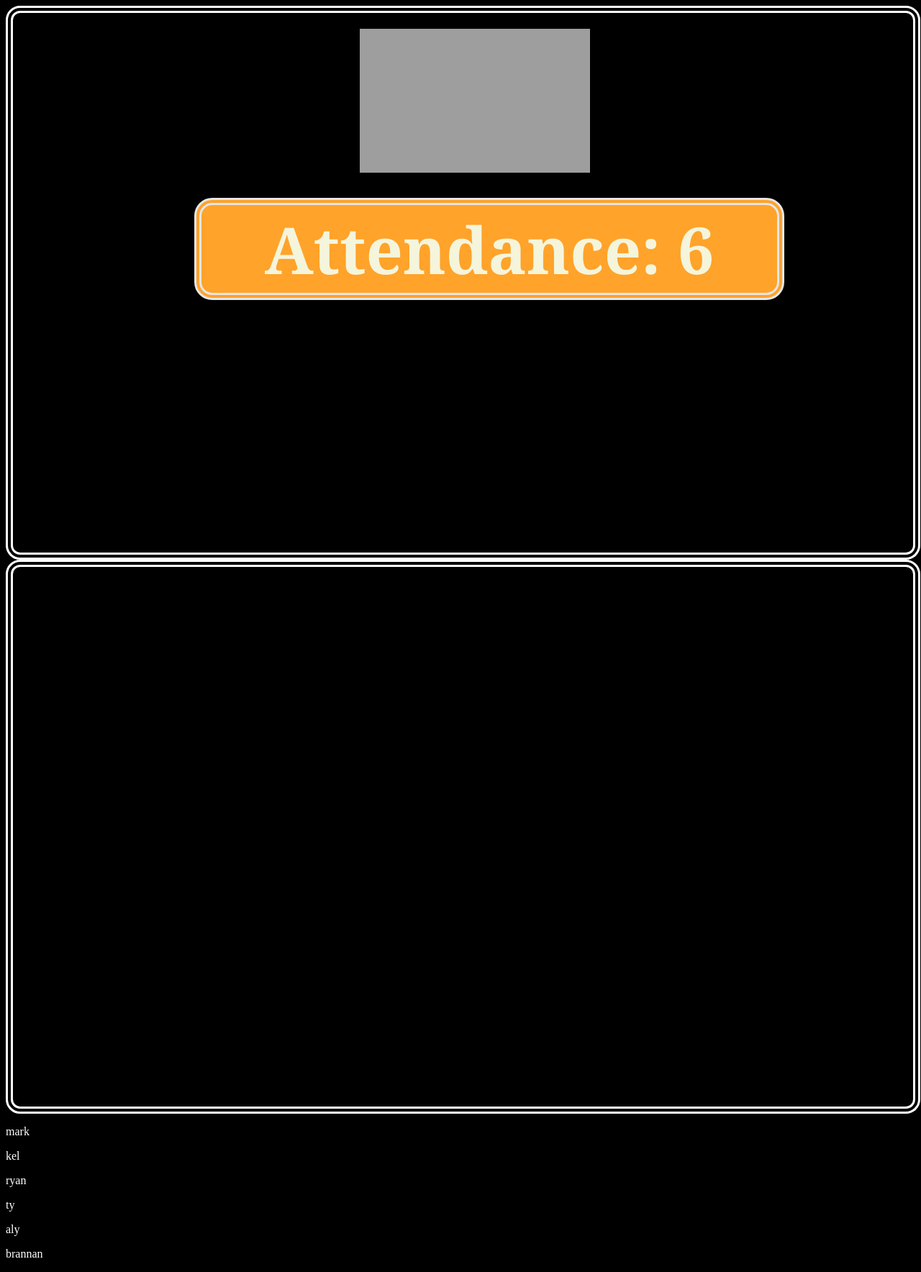
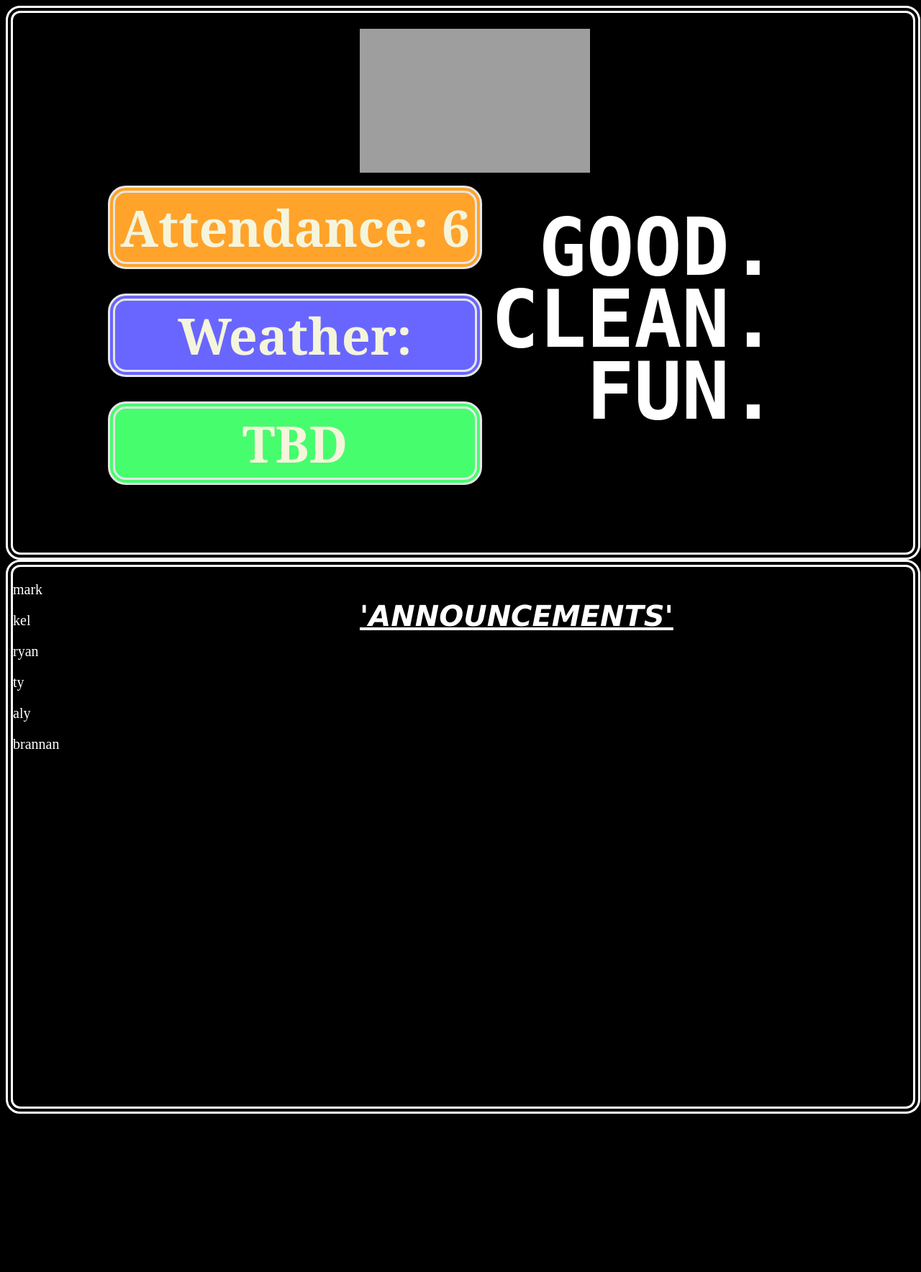
Before and after one commit to Kel-KO/projects, a Flask app: page / in a window 1280 px wide. Shown: the whole page at 72% size. After the commit the page ends 1548 px from the top, so only its background shows below. Run offline with Flask 2, Linux system fonts and the light colour scheme; grey boxes are pictures that could not be loaded.

Commit message:
Update attendance.html

```diff
--- a/TTH_Attendance/OS_Attendance/templates/attendance.html
+++ b/TTH_Attendance/OS_Attendance/templates/attendance.html
@@ -16,12 +16,15 @@
 
         }
         .header{
-            text-align: left;
-            font-size: 50px;
-            font-weight: bold;
-            font-family: monospace;
+            text-align: center;
+            font-size: 40px;
+            font-style: italic;
+            text-decoration: underline;
+            font-family: 'Lucida Sans', 'Lucida Sans Regular', 'Lucida Grande', 'Lucida Sans Unicode', Geneva, Verdana, sans-serif;
             color: white;
-            position: fixed;
+            position: absolute;
+            left: 500px;
+            top: 800px;
         }
         .h2{
             text-align: center;
@@ -30,12 +33,42 @@
             border-style: double;
             border-width: 10px;
             border-color: rgb(230, 230, 230);
-            width: 800px;
+            width: 500px;
             background-color: rgb(255, 163, 42);
             color: beige;
-            left: 270px;
+            left: 150px;
             top: 200px;
-            font-size:90px;
+            font-size:70px;
+            font-family: Cambria, Cochin, Georgia, Times, 'Times New Roman', serif;
+        }
+        .h3{
+            text-align: center;
+            position: absolute;
+            border-radius: 25px;
+            border-style: double;
+            border-width: 10px;
+            border-color: rgb(230, 230, 230);
+            width: 500px;
+            background-color: rgb(105, 102, 255);
+            color: beige;
+            left: 150px;
+            top: 350px;
+            font-size:70px;
+            font-family: Cambria, Cochin, Georgia, Times, 'Times New Roman', serif;
+        }
+        .h4{
+            text-align: center;
+            position: absolute;
+            border-radius: 25px;
+            border-style: double;
+            border-width: 10px;
+            border-color: rgb(230, 230, 230);
+            width: 500px;
+            background-color: rgb(70, 253, 110);
+            color: beige;
+            left: 150px;
+            top: 500px;
+            font-size:70px;
             font-family: Cambria, Cochin, Georgia, Times, 'Times New Roman', serif;
         }
         .div1{
@@ -69,6 +102,11 @@
             left: 500px;
             top: 40px;
         }
+        .img2{
+            position: absolute;
+            left: 800px;
+            top: 240px;
+        }
     </style>
 </head>
 <body id="body" style="background-color: black">
@@ -76,15 +114,21 @@
 
     <div class="div1" id="main">
         <h2 class="h2">Attendance: {{i}}</h2>
+        <h2 class="h3">Weather: </h2>
+        <h2 class="h4">TBD</h2>
         <!-- <a id="button" href="#section" style="font-size: 30px;">To Section2</a> -->
         <image class="img" height="25%" width="25%" src="{{url_for('static',filename = 'tt_logo2.jpg')}}" style="z-index: 650px">
+        <p style="position: absolute; right: 200px; top: 170px; color: white; font-size: 110px; font-weight: bolder; font-family: monospace">GOOD.</p>
+        <p style="position: absolute; right: 200px; top: 270px; color: white; font-size: 110px; font-weight: bolder; font-family: monospace">CLEAN.</p>
+        <p style="position: absolute; right: 200px; top: 370px; color: white; font-size: 110px; font-weight: bolder; font-family: monospace">FUN.</p>
     </div>
     <div class="section2" id="section">
         <!-- <a href="#main" style="font-size: 30px;">Back to Top</a> -->
+        <h2 class="header">'ANNOUNCEMENTS'</h2>
+        {% for ting in x %}
+        <p style="color: white; font-size: 20px;">{{ting}}</p>
+        {% endfor %}
     </div>
-    {% for ting in x %}
-        <p style="color: white;">{{ting}}</p>
-    {% endfor %}
     </form>
 </body>
 <script>
@@ -98,6 +142,7 @@
     function scroll(){
         window.scrollTo(0, 780);
         window.scrollTo(0,10);
+
     }
 
 
```
